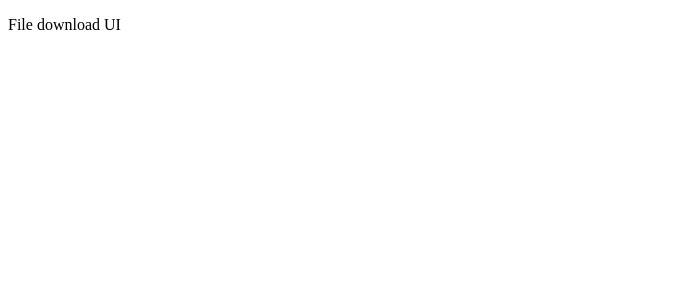
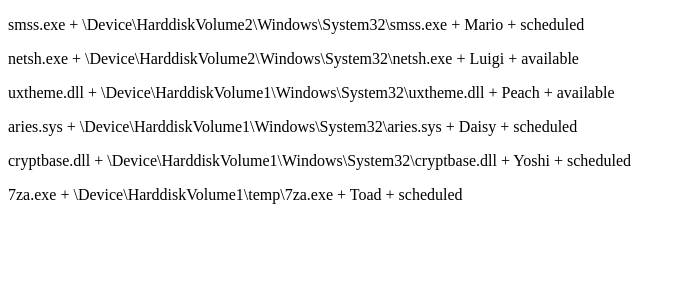
Before and after one commit to AndyHEdwards/file-download-ui, a React (Vite) app: page / in a window 1280 px wide. Shown: the top 300 px of the page, without its empty margins (0-686 px from the left). Built offline with nearby package versions, Linux system fonts and the light colour scheme.

Commit message:
Create FileDownload component and pass files to it

```diff
--- a/src/App.tsx
+++ b/src/App.tsx
@@ -1,9 +1,51 @@
+import { FileDownload } from './components';
+import type { File } from './types';
+
 function App() {
   return (
-    <>
-      <p>File download UI</p>
-    </>
+    <main className="app">
+      <FileDownload files={files} />
+    </main>
   );
 }
 
 export default App;
+
+const files: File[] = [
+  {
+    name: 'smss.exe',
+    device: 'Mario',
+    path: '\\Device\\HarddiskVolume2\\Windows\\System32\\smss.exe',
+    status: 'scheduled',
+  },
+  {
+    name: 'netsh.exe',
+    device: 'Luigi',
+    path: '\\Device\\HarddiskVolume2\\Windows\\System32\\netsh.exe',
+    status: 'available',
+  },
+  {
+    name: 'uxtheme.dll',
+    device: 'Peach',
+    path: '\\Device\\HarddiskVolume1\\Windows\\System32\\uxtheme.dll',
+    status: 'available',
+  },
+  {
+    name: 'aries.sys',
+    device: 'Daisy',
+    path: '\\Device\\HarddiskVolume1\\Windows\\System32\\aries.sys',
+    status: 'scheduled',
+  },
+  {
+    name: 'cryptbase.dll',
+    device: 'Yoshi',
+    path: '\\Device\\HarddiskVolume1\\Windows\\System32\\cryptbase.dll',
+    status: 'scheduled',
+  },
+  {
+    name: '7za.exe',
+    device: 'Toad',
+    path: '\\Device\\HarddiskVolume1\\temp\\7za.exe',
+    status: 'scheduled',
+  },
+];
--- /dev/null
+++ b/src/components/FileDownload/FileDownload.scss
@@ -0,0 +1,4 @@
+.file-download {
+  max-width: 1280px;
+  margin: auto;
+}
--- /dev/null
+++ b/src/components/FileDownload/FileDownload.tsx
@@ -0,0 +1,19 @@
+import './FileDownload.scss';
+
+import type { File } from '../../types';
+
+export const FileDownload = ({ files: initialFiles }: FileDownloadProps) => {
+  return (
+    <section className="file-download">
+      {initialFiles.map((file) => (
+        <p>
+          {file.name} + {file.path} + {file.device} + {file.status}
+        </p>
+      ))}
+    </section>
+  );
+};
+
+interface FileDownloadProps {
+  files: File[];
+}
--- /dev/null
+++ b/src/components/index.ts
@@ -0,0 +1 @@
+export { FileDownload } from './FileDownload/FileDownload';
```
